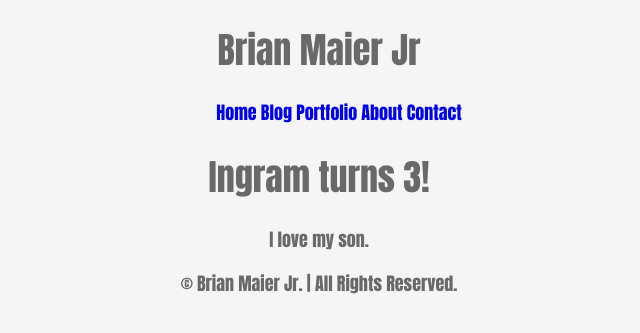
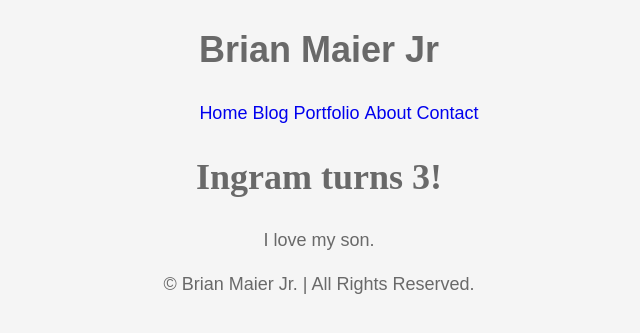
Before and after one commit to brianmaierjr/portfolio-old, a Jekyll site: the page built from _posts/2013-11-10-ingram.md, in a window 1280 px wide. Shown: the top 333 px of the page, without its empty margins (321-961 px from the left). Built offline with Jekyll 4.4.1, drawn with Linux system fonts in a browser that asks for light colours.

Commit message:
More font stuff

```diff
--- a/_layouts/default.html
+++ b/_layouts/default.html
@@ -4,6 +4,9 @@
       <meta charset=utf-8 />
       <title> {% if page.title %} {{ page.title }} | {% endif %} Brian Maier Jr. </title>
       <link rel="stylesheet" href="/css/style.css" />
+
+      <!-- fonts.com */ -->
+      <script type="text/javascript" src="http://fast.fonts.net/jsapi/a693881f-a384-44f3-8894-030807e4c7ba.js"></script>
     </head>
     <body>
       <div id="main">
--- a/_layouts/posts.html
+++ b/_layouts/posts.html
@@ -1,7 +1,10 @@
 ---
 layout: default
 ---
+<div id="post">
 
-<h1>{{page.title}}</h1>
+	<h1 class="post-title">{{page.title}}</h1>
 
-{{ content }}
+	{{ content }}
+
+</div>
--- a/css/base.css
+++ b/css/base.css
@@ -1,5 +1,5 @@
 /*
-Syntax error: Undefined variable: "$condensed".
+Syntax error: Undefined variable: "$sans-serif".
         on line 9 of /Users/brianmaierjr/Sites/brianmaierjr.github.io/scss/base.scss
 
 4:
@@ -7,7 +7,7 @@ Syntax error: Undefined variable: "$condensed".
 6: 	background: whitesmoke;
 7: 	color: dimgrey;
 8: 	line-height: 1.45;
-9: 	font-family: $condensed;
+9: 	font-family: $sans-serif;
 10:
 11: 	#main {
 12: 		max-width: 1140px;
@@ -61,4 +61,4 @@ Backtrace:
 body:before {
   white-space: pre;
   font-family: monospace;
-  content: "Syntax error: Undefined variable: \"$condensed\".\A         on line 9 of /Users/brianmaierjr/Sites/brianmaierjr.github.io/scss/base.scss\A \A 4: \A 5: body {\A 6: 	background: whitesmoke;\A 7: 	color: dimgrey;\A 8: 	line-height: 1.45;\A 9: 	font-family: $condensed;\A 10: \A 11: 	#main {\A 12: 		max-width: 1140px;\A 13: 		margin: 0 auto;\A 14: 		text-align: center;"; }
+  content: "Syntax error: Undefined variable: \"$sans-serif\".\A         on line 9 of /Users/brianmaierjr/Sites/brianmaierjr.github.io/scss/base.scss\A \A 4: \A 5: body {\A 6: 	background: whitesmoke;\A 7: 	color: dimgrey;\A 8: 	line-height: 1.45;\A 9: 	font-family: $sans-serif;\A 10: \A 11: 	#main {\A 12: 		max-width: 1140px;\A 13: 		margin: 0 auto;\A 14: 		text-align: center;"; }
--- a/css/style.css
+++ b/css/style.css
@@ -28,11 +28,12 @@ body {
   background: whitesmoke;
   color: dimgrey;
   line-height: 1.45;
-  font-family: "DINNextW01-CondensedBol", impact, arial, sans-serif; }
+  font-family: "Mundo Sans W01", arial, sans-serif; }
   body #main {
     max-width: 1140px;
     margin: 0 auto;
-    text-align: center; }
+    text-align: center;
+    width: 96%; }
 
 /* Header */
 nav ul li {
@@ -41,6 +42,10 @@ nav ul li {
   nav ul li a {
     text-decoration: none; }
 
+/* Posts */
+#post .post-title {
+  font-family: "Clarendon BT W01 Roman", slab-serif; }
+
 /* For screen sizes 480px and up */
 @media all and (min-width: 480px) {
   html {
--- a/csssass/base.css
+++ b/csssass/base.css
@@ -1,5 +1,5 @@
 /*
-Syntax error: Undefined variable: "$condensed".
+Syntax error: Undefined variable: "$sans-serif".
         on line 9 of /Users/brianmaierjr/Sites/brianmaierjr.github.io/scss/base.scss
 
 4:
@@ -7,7 +7,7 @@ Syntax error: Undefined variable: "$condensed".
 6: 	background: whitesmoke;
 7: 	color: dimgrey;
 8: 	line-height: 1.45;
-9: 	font-family: $condensed;
+9: 	font-family: $sans-serif;
 10:
 11: 	#main {
 12: 		max-width: 1140px;
@@ -61,4 +61,4 @@ Backtrace:
 body:before {
   white-space: pre;
   font-family: monospace;
-  content: "Syntax error: Undefined variable: \"$condensed\".\A         on line 9 of /Users/brianmaierjr/Sites/brianmaierjr.github.io/scss/base.scss\A \A 4: \A 5: body {\A 6: 	background: whitesmoke;\A 7: 	color: dimgrey;\A 8: 	line-height: 1.45;\A 9: 	font-family: $condensed;\A 10: \A 11: 	#main {\A 12: 		max-width: 1140px;\A 13: 		margin: 0 auto;\A 14: 		text-align: center;"; }
+  content: "Syntax error: Undefined variable: \"$sans-serif\".\A         on line 9 of /Users/brianmaierjr/Sites/brianmaierjr.github.io/scss/base.scss\A \A 4: \A 5: body {\A 6: 	background: whitesmoke;\A 7: 	color: dimgrey;\A 8: 	line-height: 1.45;\A 9: 	font-family: $sans-serif;\A 10: \A 11: 	#main {\A 12: 		max-width: 1140px;\A 13: 		margin: 0 auto;\A 14: 		text-align: center;"; }
--- a/scss/type.scss
+++ b/scss/type.scss
@@ -20,6 +20,6 @@ font-family:'Mundo Sans W01 Ultra';
 font-family:'MundoSansW01-UltraItali';
 */
 
-$headline:		'Clarendon BT W01 Bold', slab-serif;
-$sans-serif: 	'Mundo Sans W01 Medium', arial, sans-serif;
+$headline:		'Clarendon BT W01 Roman', slab-serif;
+$sans-serif: 	'Mundo Sans W01', arial, sans-serif;
 $condensed :  	'DINNextW01-CondensedBol' , impact, arial, sans-serif;
```
Also changed, not shown: csssass/style.css (+7 -2 lines), scss/base.scss (+12 -1 lines), 10 other files.
